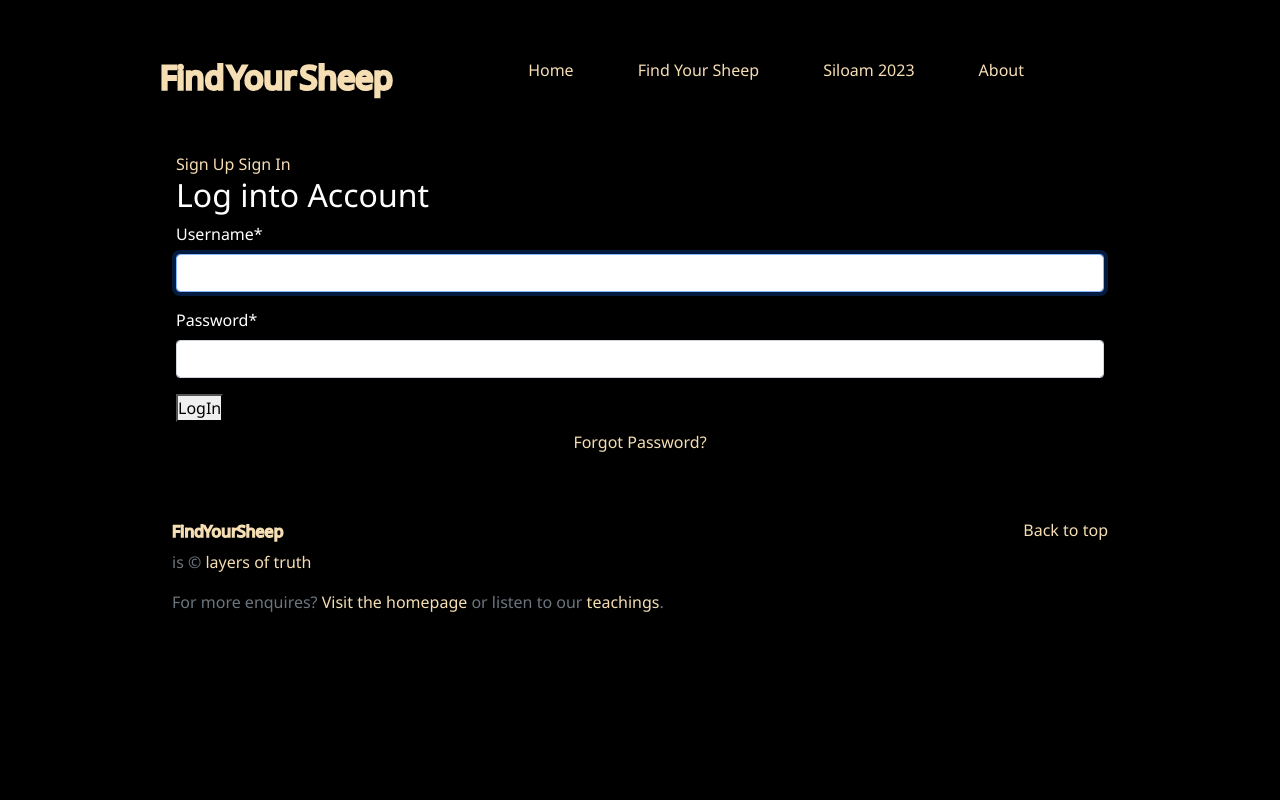
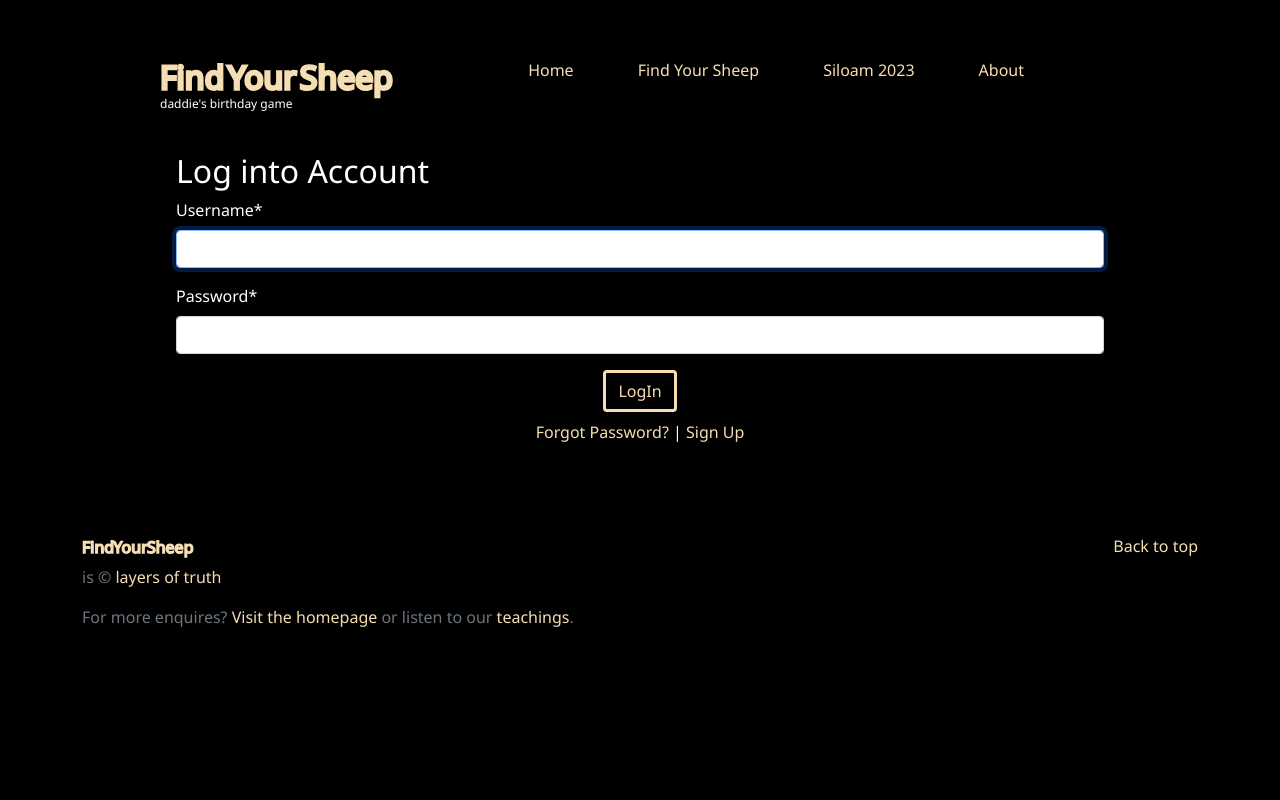
Before and after one commit to john-okojere/Find-your-Ship, a Django app: page /account/Login/ in a window 1280 px wide. Run offline with Django 4.2, Linux system fonts and the light colour scheme; parts of the project's set-up code (start-up, migrations or seed data) failed here and were passed over; some libraries are stand-ins or nearby versions.

Commit message:
modified:   HBD/__pycache__/settings.cpython-311.pyc 	modified:   comment/static/css/p_style.css 	modified:   template/account/form.html 	modified:   template/base.html

```diff
--- a/comment/static/css/p_style.css
+++ b/comment/static/css/p_style.css
@@ -17,7 +17,6 @@
         background-size: cover;
         background-repeat: no-repeat;
         background-attachment: fixed;
-        min-height: 100vh;
         overflow: hidden;
     }
     nav{
--- a/template/account/form.html
+++ b/template/account/form.html
@@ -18,10 +18,7 @@
 <div class="formContainer">
     <div class="SignUpContainer">
         <div class="formMenu">
-            <a href="{% url 'register' %}" class="btnCreateAccount">Sign Up</a>
 
-            <a href="{% url 'login' %}" class="btnLOgIN active">Sign In</a>
-            <div>
             </div>
 
 
@@ -39,10 +36,11 @@
             </div>
 
             {% csrf_token %} {{form|crispy}}
-            <div class="btn-LogInAccount"><button type="submit" class="btnLOgIN2 active"> LogIn</button></div>
+            <div class="btn-LogInAccount text-center" ><button type="submit" class="btn submit"> LogIn</button></div>
         </form>
         <p class="text-center mt-2">
-            <a href="{% url 'password-reset' %}">Forgot Password?</a>
+            <a href="{% url 'password-reset' %}">Forgot Password?</a> |
+            <a href="{% url 'register' %}" class="btnCreateAccount">Sign Up</a>
         </p>
     </div>
 
--- a/template/base.html
+++ b/template/base.html
@@ -49,7 +49,8 @@
 <div class="scroll">
     <nav id="nav">
         <div class="head_logo">
-            <div class="logo"><h2><a class="logo_img " href="#">Find Your Sheep</a></h2></div>
+            <div class="logo" style="line-height: 0.05px;
+            font-size: 12px;"><h2><a class="logo_img " href="#">Find Your Sheep</a></h2>daddie's birthday game</div>
             <div id="close"><a href="#" onclick="close_nav()"><i class="fa fa-times"></i></a></div>
             <div id="open"><a href="#" onclick="open_nav()"><i class="fa fa-bars"></i></a></div>
         </div>
```
